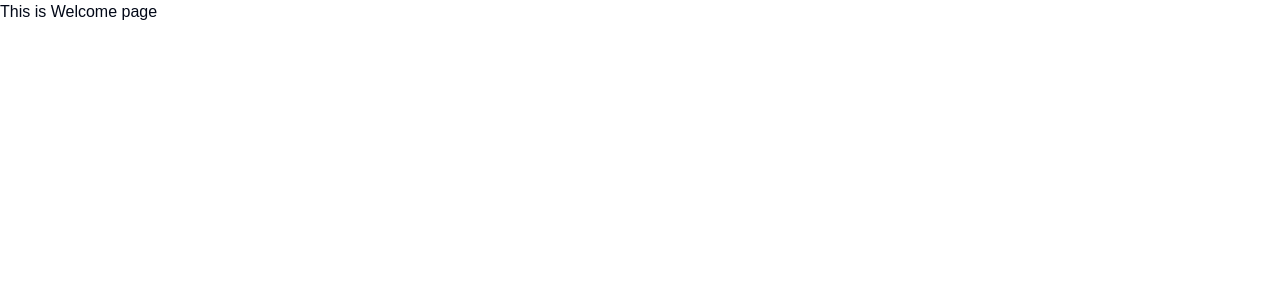
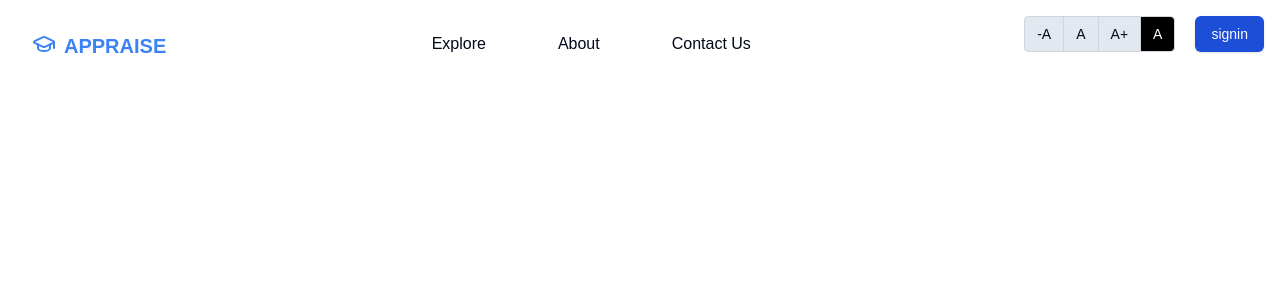
Before and after one commit to subharadhe1234/Sih-2024-radhe, a React (Vite) app in the folder frontend/: page / in a window 1280 px wide. Shown: the top 300 px of the page. Built offline with nearby package versions, Linux system fonts and the light colour scheme.

Commit message:
welcomeheader updated
update welcome page header

```diff
--- a/frontend/src/components/AccessibilityTools.tsx
+++ b/frontend/src/components/AccessibilityTools.tsx
@@ -5,7 +5,7 @@ import {useTheme } from "./theme-provider";
 
 export default function AccessibilityTools(){
    const [fontSize, setFontSize] = useState(16);
-   const {setTheme}=useTheme();
+   const {theme,setTheme}=useTheme();
    useEffect(()=>{
       document.getElementsByTagName('html')[0].style.fontSize = `${fontSize}px`;
    }, [fontSize])
@@ -14,9 +14,8 @@ export default function AccessibilityTools(){
          <button className="px-3 border-r rounded-l border-gray-300 hover:bg-muted" onClick={()=>setFontSize((prev)=> fontSize>14 ? prev-1 : prev)}>-A</button>
          <button className="px-3 border-r border-gray-300 hover:bg-muted" onClick={()=>setFontSize(16)}>A</button>
          <button className="px-3 border-r border-gray-300 hover:bg-muted" onClick={()=>setFontSize((prev)=> fontSize<18 ? prev+1 : prev)}>A+</button>
-         <button className="px-3 border-r border-gray-300 bg-white hover:bg-muted text-black dark:hover:bg-slate-200" onClick={()=> setTheme("light")}>A</button>
-         <button className="px-3 rounded-r bg-black text-white hover:bg-gray-700" onClick={()=> setTheme("dark")}>A</button>
-
+         {theme === "light" && <button className="px-3 rounded-r bg-black text-white hover:bg-gray-700" onClick={()=> setTheme("dark")}>A</button>}
+         {theme === "dark" && <button className="px-3 border-r border-gray-300 bg-white hover:bg-muted" onClick={()=> setTheme("light")}>A</button>}
       </div>
    )
 }
--- /dev/null
+++ b/frontend/src/components/WelcomeHeader.tsx
@@ -0,0 +1,33 @@
+//componenet import
+import AccessibilityTools from "./AccessibilityTools"
+import Logo from './logo';
+//shadCn import
+import { Button } from "./ui/button";
+// Library import
+import { Link } from "react-router-dom";
+
+export default function WelcomeHeader(){
+    return(
+        <>
+        <div className="p-4  flex items-start justify-between">
+            <div className='mb-6 p-4'><Logo color="text-blue-500" /></div>
+            <div className="flex gap-4 items-end justify-between">
+             <p className="flex gap-2 items-center p-4 mr-6 cursor-pointer rounded-r-lg hover:bg-blue-50 hover:text-blue-600">Explore</p>
+             <p className="flex gap-2 items-center p-4 mr-6 cursor-pointer rounded-r-lg hover:bg-blue-50 hover:text-blue-600">About</p>
+             <p className="flex gap-2 items-center p-4 mr-6 cursor-pointer rounded-r-lg hover:bg-blue-50 hover:text-blue-600">Contact Us</p>
+            </div>
+            <div className="flex">
+                <div className="mr-5 flex">
+                    <AccessibilityTools/>
+                </div>
+                <Button className="bg-blue-700">
+                    <Link to="/login" className="text-white-500">
+                         signin
+                    </Link>
+                </Button>
+             </div>
+        </div>
+        </>
+    )
+
+}
--- a/frontend/src/pages/welcome/Welcome.tsx
+++ b/frontend/src/pages/welcome/Welcome.tsx
@@ -1,7 +1,10 @@
+//component import
+import WelcomeHeader from "@/components/WelcomeHeader"
+
 export default function Welcome(){
    return(
       <>
-         <h1>This is Welcome page</h1>
+         <WelcomeHeader/>
       </>
    )
 }
--- a/package.json
+++ /dev/null
@@ -1,6 +0,0 @@
-{
-  "dependencies": {
-    "chart.js": "^4.4.4",
-    "react-chartjs-2": "^5.2.0"
-  }
-}
```
Also changed, not shown: 1 other file (tests, documents, lock files or other folders).
